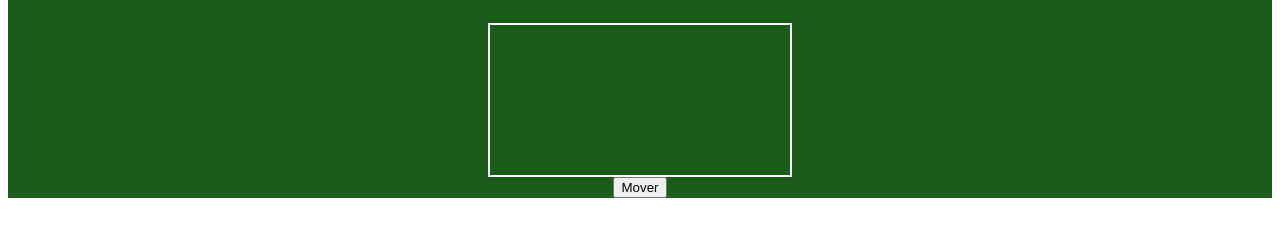
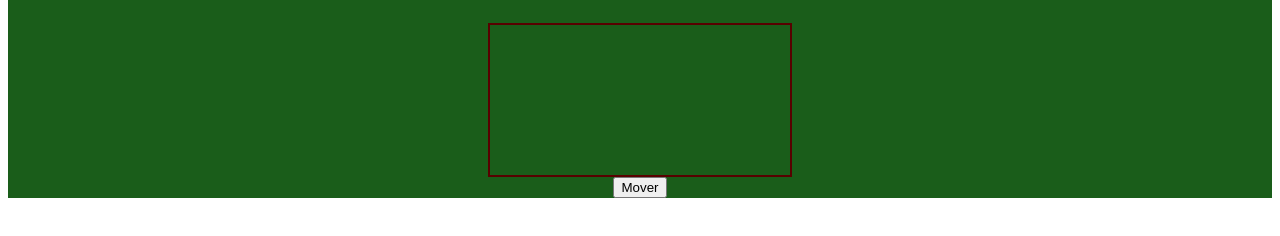
Before and after one commit to pierreAngeloAA/mokepon, a plain HTML site: page mokepon.html in a window 1280 px wide. Both pictures are taken after a click on the button "Seleccionar". Shown: the part 76-312 px from the top of the page. Drawn offline with Linux system fonts and the light colour scheme; a web font is replaced by a local one.

Commit message:
modificacion a los arcivhos js y style de mod prueba para el nuevo commit

```diff
--- a/js/mokepon.js
+++ b/js/mokepon.js
@@ -311,4 +311,6 @@ function moverCapipepo(){
     pintarPersonaje()
 }
 
+
+
 window.addEventListener('load', iniciarJuego)
--- a/style.css
+++ b/style.css
@@ -130,7 +130,7 @@ input:checked +  label {
 }
 
 #mapa {
-    border: 2px solid rgb(255, 255, 255);
+    border: 2px solid rgb(88, 0, 0);
 }
 
 @media (max-width: 360px){
```
